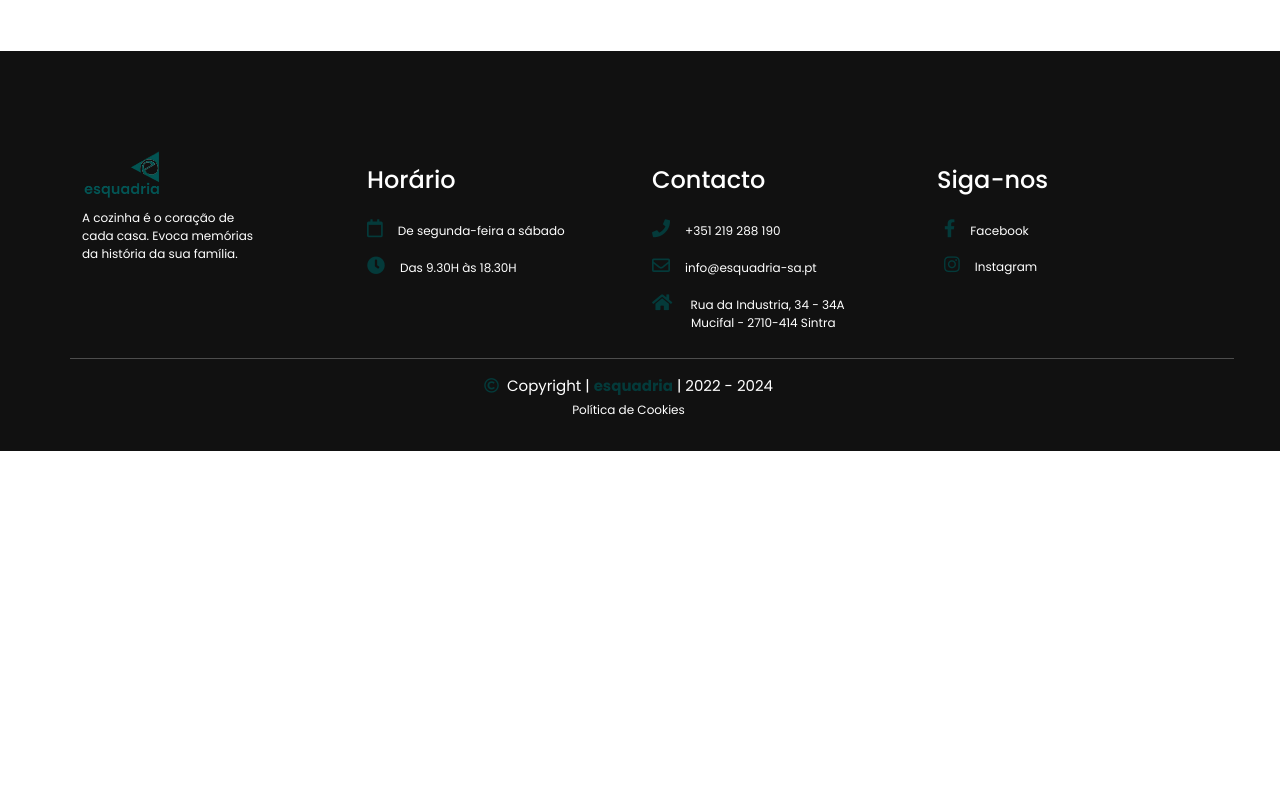
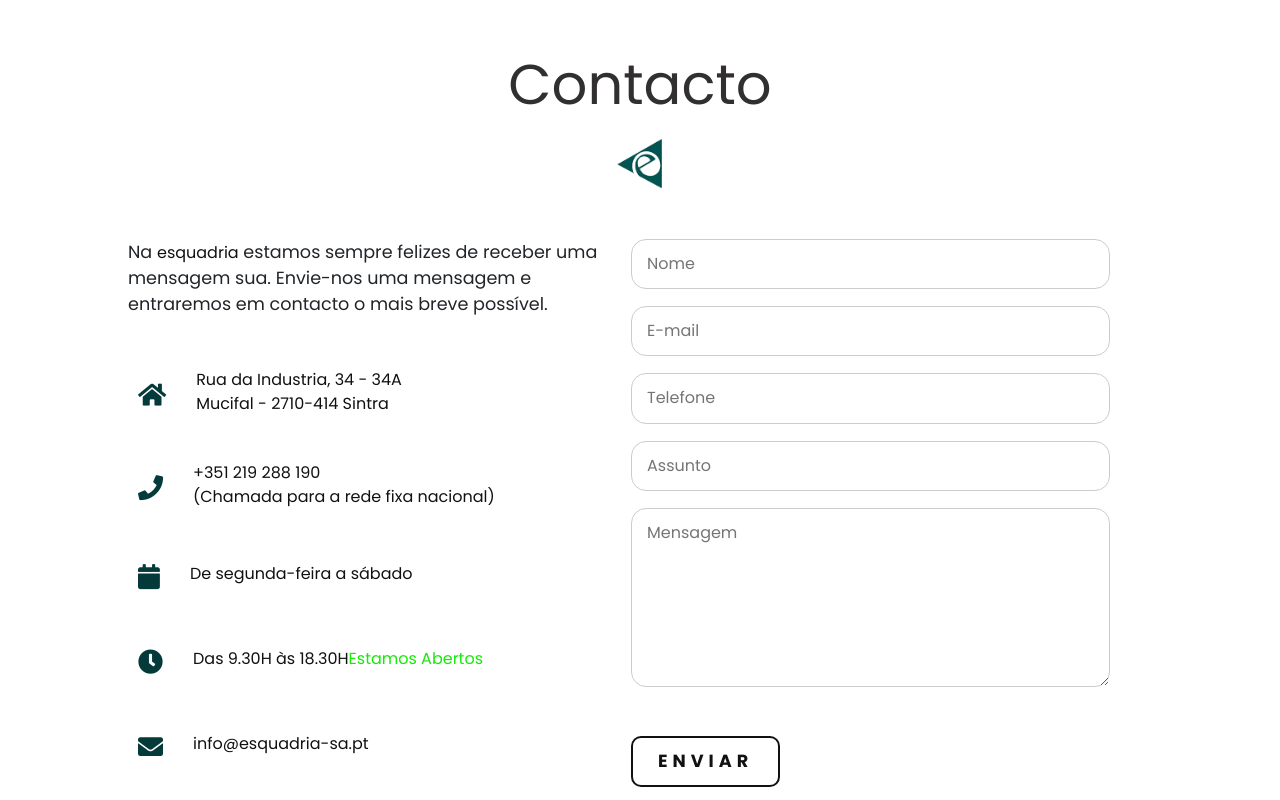
Before and after one commit to PedroCristo/esquadria-react-1, a React (Vite) app: page /mainpage in a window 1280 px wide. Shown: the part 5540-6340 px from the top of the page. Before the commit the page ends 5991 px from the top, so only its background shows below. Built offline with nearby package versions, Linux system fonts and the light colour scheme.

Commit message:
Add Contact Section, Google Map, css adtyles and Js for company chedule times

```diff
--- /dev/null
+++ b/src/components/ContactSection.jsx
@@ -0,0 +1,61 @@
+import React from "react";
+import Form from "./layout/Form";
+import companySchedule from "../js/company_shedule";
+
+function ContactSection() {
+  // Call the companySchedule function to get the schedule information
+  const schedule = companySchedule();
+
+  return (
+    <section className="contact-us">
+      <h1 className="title">Contacto</h1>
+      <img
+        src="images/esquadria_logos_restaurados/esquadria_logo.png"
+        className="img-title"
+        alt="Esquadria Logo"
+      />
+      <div className="row">
+        <div className="contact-col">
+          <p>
+            Na <span className="esquadria">esquadria</span> estamos sempre
+            felizes de receber uma mensagem sua. Envie-nos uma mensagem e
+            entraremos em contacto o mais breve possível.
+          </p>
+          <div>
+            <i className="fas fa-home"></i>
+            <span>
+              Rua da Industria, 34 - 34A <br /> Mucifal - 2710-414 Sintra
+            </span>
+          </div>
+          <div>
+            <i className="fas fa-phone"></i>
+            <span>
+              +351 219 288 190 <br />
+              (Chamada para a rede fixa nacional)
+            </span>
+          </div>
+          <div>
+            <i className="fas fa-calendar"></i>
+            <span>De segunda-feira a sábado</span>
+          </div>
+          <div>
+            <i className="fas fa-clock"></i>
+            {/* Render the schedule message */}
+            <span>Das 9.30H às 18.30H</span><br />
+            <span style={{ color: schedule.color }}>
+                {schedule.message}</span><br />
+          </div>
+          <div>
+            <i className="fas fa-envelope"></i>
+            <span>info@esquadria-sa.pt</span>
+          </div>
+        </div>
+        <div className="contact-col" id="contact">
+          <Form />
+        </div>
+      </div>
+    </section>
+  );
+}
+
+export default ContactSection;
--- /dev/null
+++ b/src/components/layout/Form.jsx
@@ -0,0 +1,32 @@
+function Form() {
+  return (
+    <form
+      method="POST"
+      action="/thanks.html"
+      data-netlify="true"
+      data-netlify-recaptcha="true"
+    >
+      <input type="hidden" name="_captcha" value="false" />
+      <input type="text" name="name" placeholder="Nome" required />
+      <input type="email" name="email" placeholder="E-mail" required />
+      <input type="tel" name="phone" placeholder="Telefone" />
+      <input type="text" name="subject" placeholder="Assunto" />
+      <textarea
+        rows="8"
+        name="message"
+        placeholder="Mensagem"
+        required
+      ></textarea>
+      <button type="submit" className="btn form-btn">
+        Enviar
+      </button>
+      {/* Google ReCaptcha Error */}
+      <div id="g-recaptcha-error" className="recaptcha-error"></div>
+      <div className="recaptcha-box" data-netlify-recaptcha="true">
+        <div className="robot_msg">Não sou um robot</div>
+      </div>
+    </form>
+  );
+}
+
+export default Form;
--- /dev/null
+++ b/src/components/layout/GoogleMap.jsx
@@ -0,0 +1,19 @@
+import React from 'react';
+
+function Location() {
+  return (
+    <div className="location">
+      <iframe
+        src="https://www.google.com/maps/embed?pb=!1m18!1m12!1m3!1d70343.69697053001!2d-9.470042213694102!3d38.81455792993371!2m3!1f0!2f0!3f0!3m2!1i1024!2i768!4f13.1!3m3!1m2!1s0xd1edb7599ad7303%3A0x92198d3159b91a24!2sEsquadria%20-%20Transforma%C3%A7%C3%A3o%20de%20Madeiras%20do%20Mucifal%20SA!5e0!3m2!1spt-PT!2sie!4v1627640896619!5m2!1spt-PT!2sie"
+        width="600"
+        height="450"
+        style={{ border: "0" }}
+        allowFullScreen
+        loading="lazy"
+        title="Google Maps"
+      ></iframe>
+    </div>
+  );
+}
+
+export default Location;
--- /dev/null
+++ b/src/js/company_shedule.js
@@ -0,0 +1,72 @@
+import React, { useEffect, useState } from 'react';
+
+function companySchedule() {
+  const [schedule, setSchedule] = useState({
+    isOpen: false,
+    message: '',
+    color: ''
+  });
+
+  useEffect(() => {
+    const dt = new Date();
+    const th = dt.getHours();
+    const td = dt.getDay();
+    const tm = dt.getMonth();
+    const tda = dt.getDate();
+    const fy = dt.getFullYear();
+
+    // Display the year in the footer
+    setSchedule(prevState => ({
+      ...prevState,
+      year: fy
+    }));
+
+    // Check the time and set the schedule message
+    if (th >= 8.30 && th < 18.30) {
+      setSchedule(prevState => ({
+        ...prevState,
+        isOpen: true,
+        message: 'Estamos Abertos',
+        color: '#15EB07'
+      }));
+    } else {
+      setSchedule(prevState => ({
+        ...prevState,
+        isOpen: false,
+        message: 'Estamos Encerrados',
+        color: '#CE3333'
+      }));
+    }
+
+    // Check for the shop's day off (Sunday)
+    if (td === 0) {
+      setSchedule(prevState => ({
+        ...prevState,
+        isOpen: false,
+        message: 'Estamos encerrados ao domingo',
+        color: '#CE3333'
+      }));
+    }
+
+    // Check for a specific time of the year and display a message
+    if ((tm === 11 && tda > 8) || (tm === 0 && tda < 6)) {
+      setSchedule(prevState => ({
+        ...prevState,
+        christmasMessage: 'Desejamos a todos os nossos clientes um Feliz Natal e um próspero Ano Novo!'
+      }));
+    }
+
+    // Check the date for an exceptional day off
+    if (tm === 11 && tda === 25) {
+      setSchedule(prevState => ({
+        ...prevState,
+        isOpen: false,
+        christmasMessage: 'Estamos Encerrados!'
+      }));
+    }
+  }, []);
+
+  return schedule;
+}
+
+export default companySchedule;
--- a/src/pages/MainPage.jsx
+++ b/src/pages/MainPage.jsx
@@ -3,6 +3,8 @@ import AboutSection from "../components/AboutSection";
 import BannerSection from "../components/BannerSection"
 import ServicesSection from "../components/ServicesSection";
 import GallerySection from "../components/GallerySection";
+import ContactSection from "../components/ContactSection";
+import GoogleMap from "../components/layout/GoogleMap";
 function MainPage() {
     return(
         <div>
@@ -11,6 +13,8 @@ function MainPage() {
            <BannerSection />
            <ServicesSection />
            <GallerySection />
+           <ContactSection />
+           <GoogleMap />
         </div>
     )
 }
--- a/src/utilities/layout/Layout.jsx
+++ b/src/utilities/layout/Layout.jsx
@@ -1,7 +1,7 @@
 
 import PropTypes from "prop-types";
-import Navbar from "../../components/Navbar";
-import Footer from "../../components/Footer";
+import Navbar from "../../components/layout/Navbar";
+import Footer from "../../components/layout/Footer";
 
 function Layout( {children}) {
     return(
```
Also changed, not shown: src/components/layout/Footer.jsx (renamed from src/components/Footer.jsx), src/components/layout/Navbar.jsx (renamed from src/components/Navbar.jsx).
